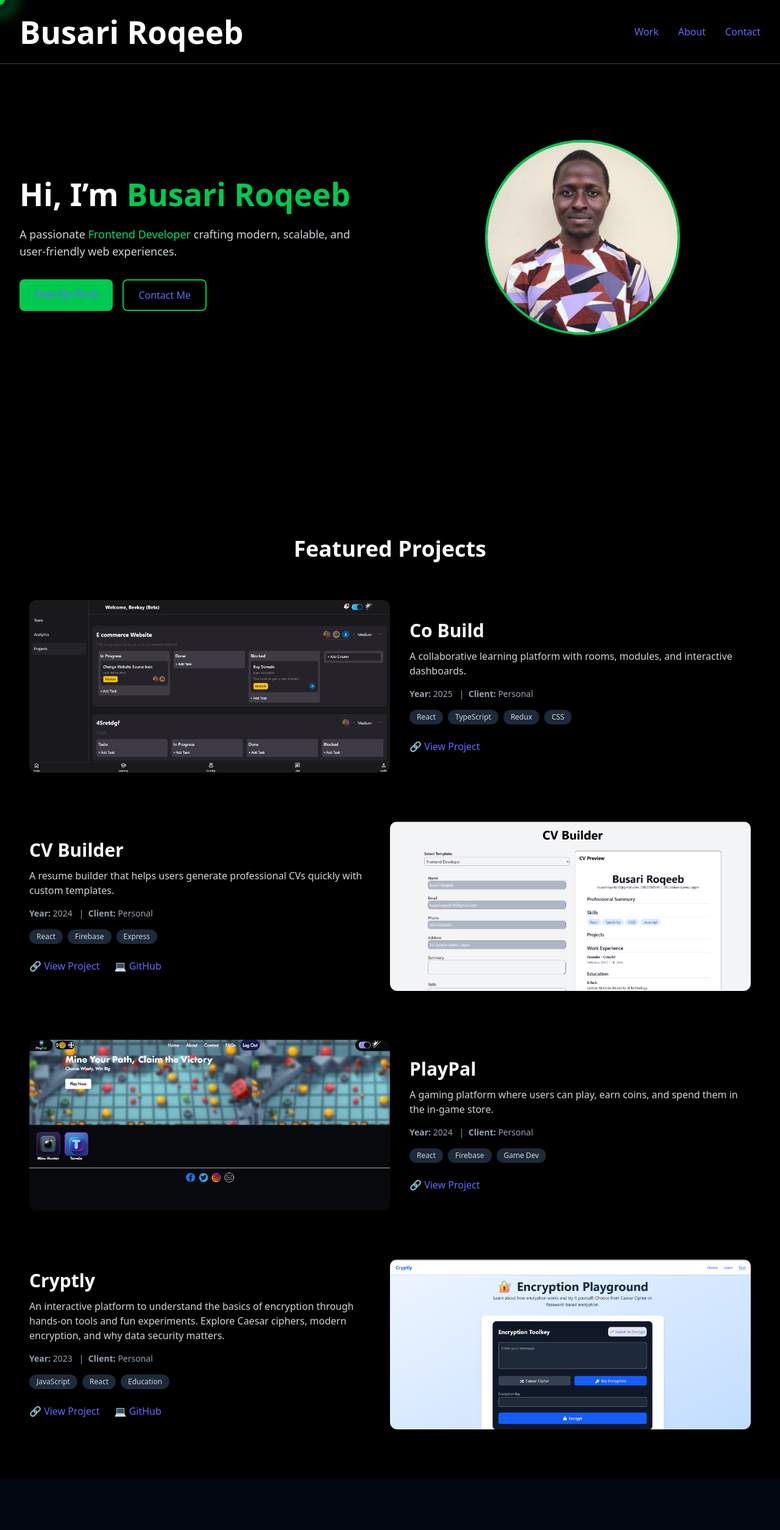
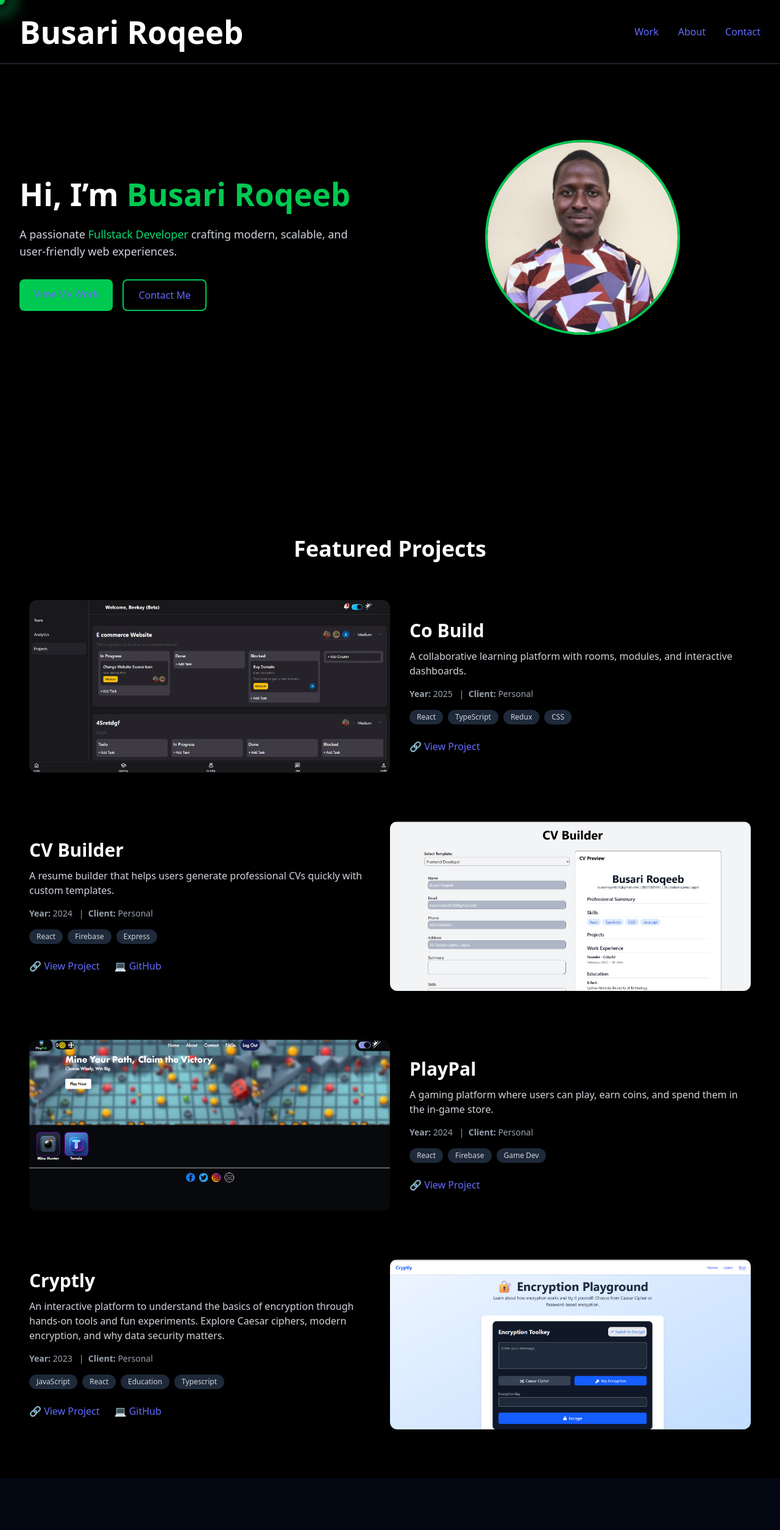
Before and after one commit to Callerstudios/my-portfolio, a React (Vite) app: page / in a window 1280 px wide. Shown: the top 2509 px of the page at 61% size. Built offline with nearby package versions, Linux system fonts and the light colour scheme.

Commit message:
Update About, Hero, Projects, and Skills components with new content and tags

```diff
--- a/src/components/About.tsx
+++ b/src/components/About.tsx
@@ -40,7 +40,7 @@ const About = () => {
         <Reveal delay={0.2}>
           <p className="text-gray-300 leading-relaxed mb-6">
             I’m a passionate{" "}
-            <span className="text-green-400">Fullstack Developer</span>
+            <span className="text-green-400">Fullstack Developer </span>
             with experience in building responsive and scalable web
             applications. I love working with modern technologies like React,
             Vue, Node.js, and TypeScript to create beautiful, functional, and
--- a/src/components/Hero.tsx
+++ b/src/components/Hero.tsx
@@ -25,7 +25,7 @@ const Hero = () => {
           transition={{ duration: 0.8, delay: 0.2 }}
         >
           A passionate{" "}
-          <span className="text-green-400">Frontend Developer </span>
+          <span className="text-green-400">Fullstack Developer </span>
           crafting modern, scalable, and user-friendly web experiences.
         </motion.p>
         <motion.div
--- a/src/components/Projects.tsx
+++ b/src/components/Projects.tsx
@@ -54,12 +54,11 @@ const projects: Project[] = [
     image: cryptlyImg,
     year: "2023",
     client: "Personal",
-    tags: ["JavaScript", "React", "Education"],
+    tags: ["JavaScript", "React", "Education", "Typescript"],
     demo: "https://cryptly-snowy.vercel.app/",
     github: "https://github.com/Callerstudios/my-encryption-app",
   },
 ];
-
 
 const Projects = () => {
   return (
--- a/src/components/Skills.tsx
+++ b/src/components/Skills.tsx
@@ -11,6 +11,8 @@ const skills = [
   "Firebase",
   "TailwindCSS",
   "Git",
+  "Redux",
+  "Express"
 ];
 
 const container = {
```
